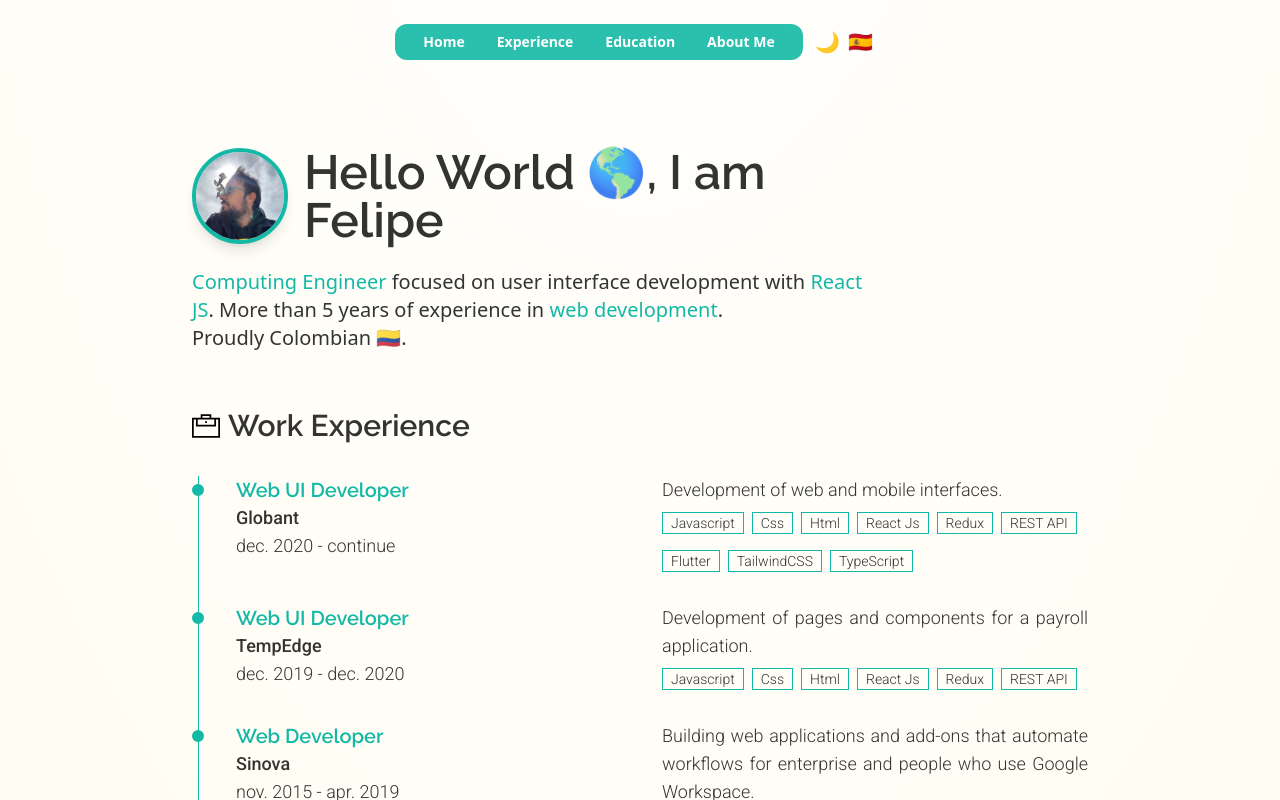
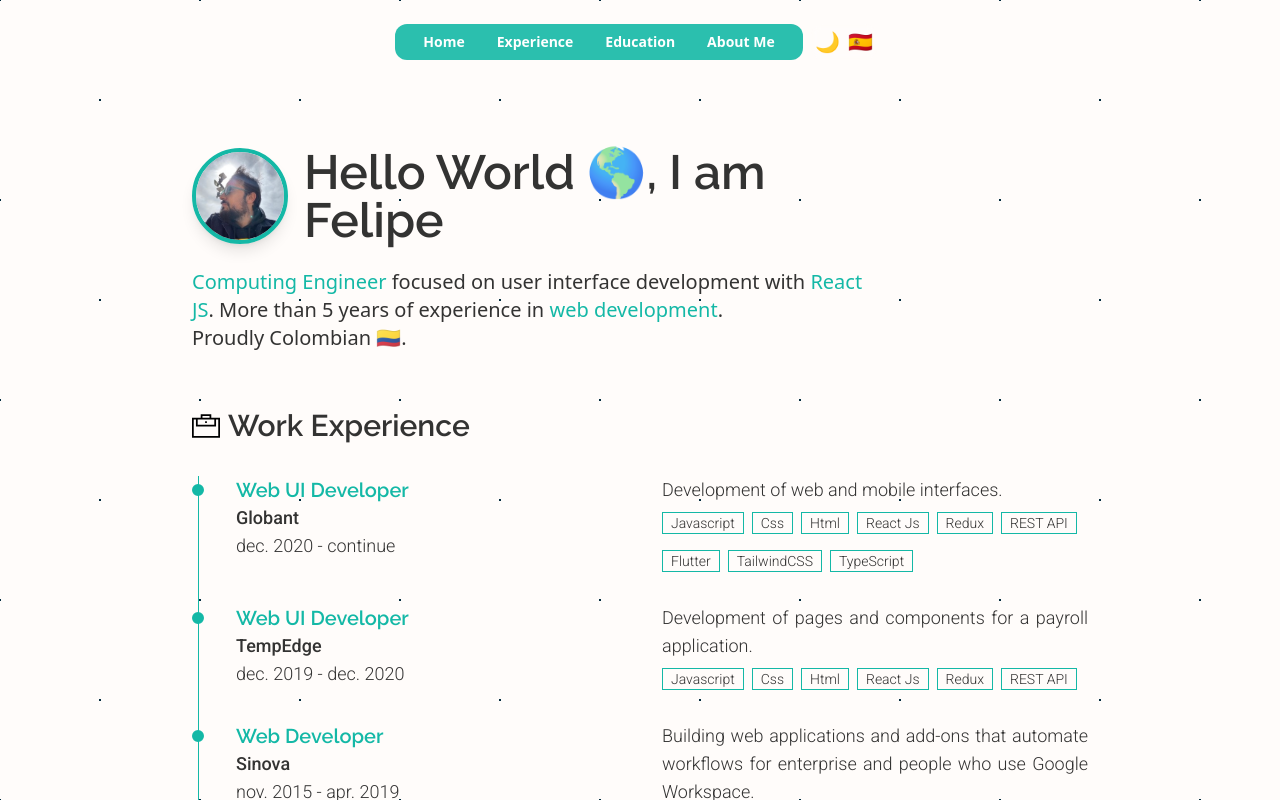
Before and after one commit to FelipeAndresLopez/felipeandreslopez-dev, a React (Vite) app: page / in a window 1280 px wide. Shown: the top 800 px of the page. Built offline with nearby package versions, Linux system fonts and the light colour scheme.

Commit message:
change background style

```diff
--- a/src/App.tsx
+++ b/src/App.tsx
@@ -37,7 +37,7 @@ export const App: React.FC = () => {
   return (
     <ThemeProvider>
       <IntlProvider messages={translations} locale={USER_LANGUAGE} defaultLocale={USER_LANGUAGE}>
-        <div className='top-0 bottom-0 min-h-screen w-full bg-[radial-gradient(ellipse_80%_80%_at_50%_-20%,rgb(255,255,255),rgb(255,252,240))] dark:bg-[radial-gradient(ellipse_80%_80%_at_50%_-20%,rgb(34,126,168),rgb(0,42,61))]'>
+        <div className='top-0 bottom-0 min-h-screen w-full bkg-base bg-bkg-lm dark:bg-bkg-dm'>
           <div className='progress-bar bg-secondary-lm dark:bg-secondary-dm'></div>
           <Header />
           <main className='px-8 sm:px-0 py-12 md:pt-20 scroll-m-20 w-full mx-auto lg:max-w-4xl md:max-w-2xl flex flex-col gap-8'>
--- a/src/index.css
+++ b/src/index.css
@@ -18,7 +18,10 @@
     --secondary-color-lm: 20 184 166;
     --primary-color-dm: 255 255 255;
     --secondary-color-dm: 94 234 212;
-
+    --bg-color-dm-from: 34 126 168;
+    --bg-color-dm-to: 0 42 61;
+    --bg-color-lm-from: 255 255 255;
+    --bg-color-lm-to: 255 252 250;
   }
 }
 
@@ -33,6 +36,13 @@ html {
   height: 100%;
   scroll-behavior: smooth;
 }
+
+.bkg-base {
+  opacity: 1;
+  background-size: 200px 200px;
+  background-position: 0 0, 100px 100px;
+}
+
 
 .progress-bar {
   position: fixed;
--- a/tailwind.config.js
+++ b/tailwind.config.js
@@ -15,7 +15,17 @@ export default {
       "secondary-dm": 'rgb(var(--secondary-color-dm) / <alpha-value>)',
       "primary-lm": 'rgb(var(--primary-color-lm) / 80%)',
       "secondary-lm": 'rgb(var(--secondary-color-lm) / <alpha-value>)',
-    }
+      "bg-dm-from": 'rgb(var(--bg-color-dm-from) / <alpha-value>)',
+      "bg-dm-to": 'rgb(var(--bg-color-dm-to) / <alpha-value>)',
+      "bg-lm-from": 'rgb(var(--bg-color-lm-from) / <alpha-value>)',
+      "bg-lm-to": 'rgb(var(--bg-color-lm-to) / <alpha-value>)',
+    },
+    extend: {
+      backgroundImage: {
+        'bkg-dm': 'radial-gradient(rgb(var(--secondary-color-dm)) 1px, transparent 1px), radial-gradient(rgb(var(--secondary-color-dm)) 1px, rgb(var(--bg-color-dm-to)) 1px)',
+        'bkg-lm': 'radial-gradient(rgb(var(--bg-color-dm-to)) 1px, transparent 1px), radial-gradient(rgb(var(--bg-color-dm-to)) 1px, rgb(var(--bg-color-lm-to)) 1px)',
+      }
+    },
   },
   plugins: [],
 }
```
